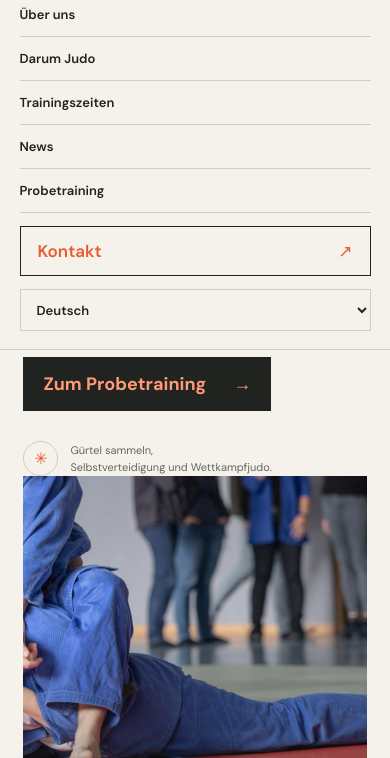
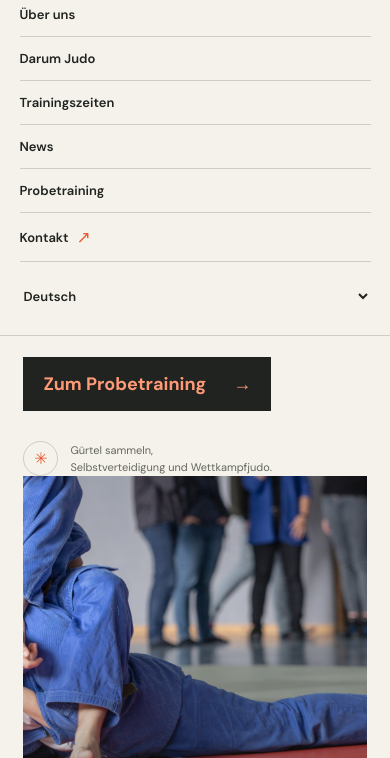
Before and after one commit to LucaBytz/Webside_Judoverein_TVBruvi, a plain HTML site: page index.html in a window 390 px wide. Both pictures are taken after a click on the button "Menü öffnen". Shown: the part 86-844 px from the top of the page. Drawn offline with Linux system fonts and the light colour scheme.

Commit message:
Unify navigation styling
Remove frames from the contact link and language selector for a consistent text-only navigation.

Co-authored-by: Copilot <223556219+Copilot@users.noreply.github.com>

```diff
--- a/styles.css
+++ b/styles.css
@@ -100,8 +100,8 @@ button {
 
 .language-picker select {
   min-height: 42px;
-  padding: 0 30px 0 12px;
-  border: 1px solid var(--line);
+  padding: 0 18px 0 0;
+  border: 0;
   border-radius: 0;
   background: transparent;
   color: var(--ink);
@@ -109,7 +109,7 @@ button {
   cursor: pointer;
 }
 
-.navigation > a:not(.nav-cta):hover,
+.navigation > a:hover,
 .text-link:hover,
 .back-to-top:hover {
   color: var(--orange-dark);
@@ -118,12 +118,11 @@ button {
 .nav-cta {
   display: inline-flex;
   align-items: center;
-  gap: 20px;
-  padding: 13px 17px;
-  border: 1px solid var(--ink);
+  gap: 8px;
+  padding: 0;
 }
 
-.nav-cta span {
+.nav-cta > span[aria-hidden="true"] {
   color: var(--orange);
   font-size: 17px;
 }
@@ -1017,7 +1016,7 @@ h2 {
     flex-direction: column;
   }
 
-  .navigation > a:not(.nav-cta) {
+  .navigation > a {
     padding: 13px 0;
     border-bottom: 1px solid var(--line);
   }
@@ -1030,10 +1029,6 @@ h2 {
     width: 100%;
   }
 
-  .nav-cta {
-    justify-content: space-between;
-    margin-top: 13px;
-  }
 }
 
 @media (max-width: 700px) {
```
